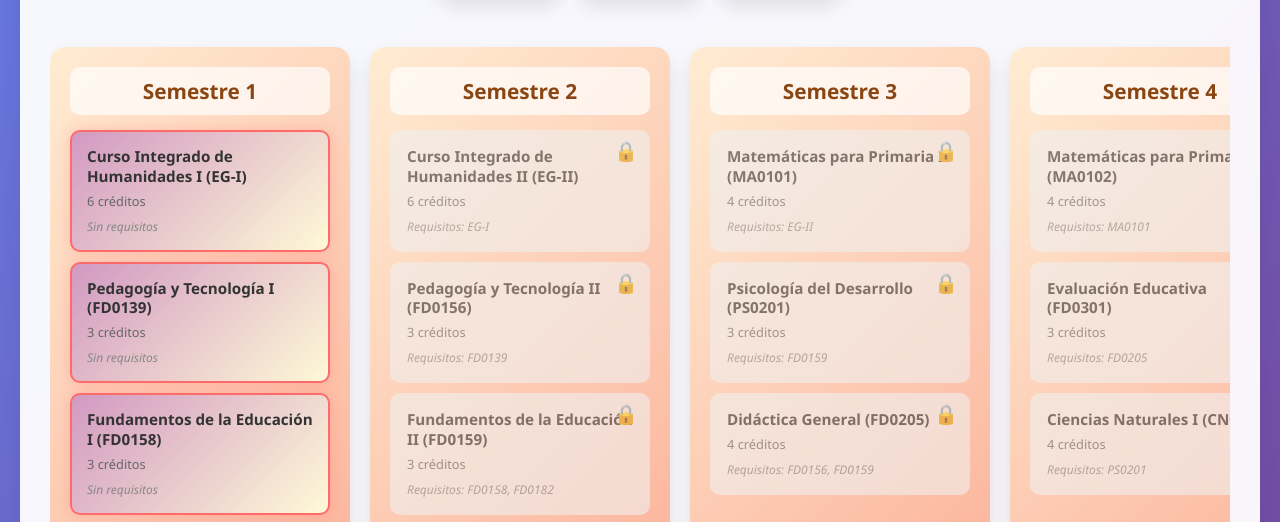
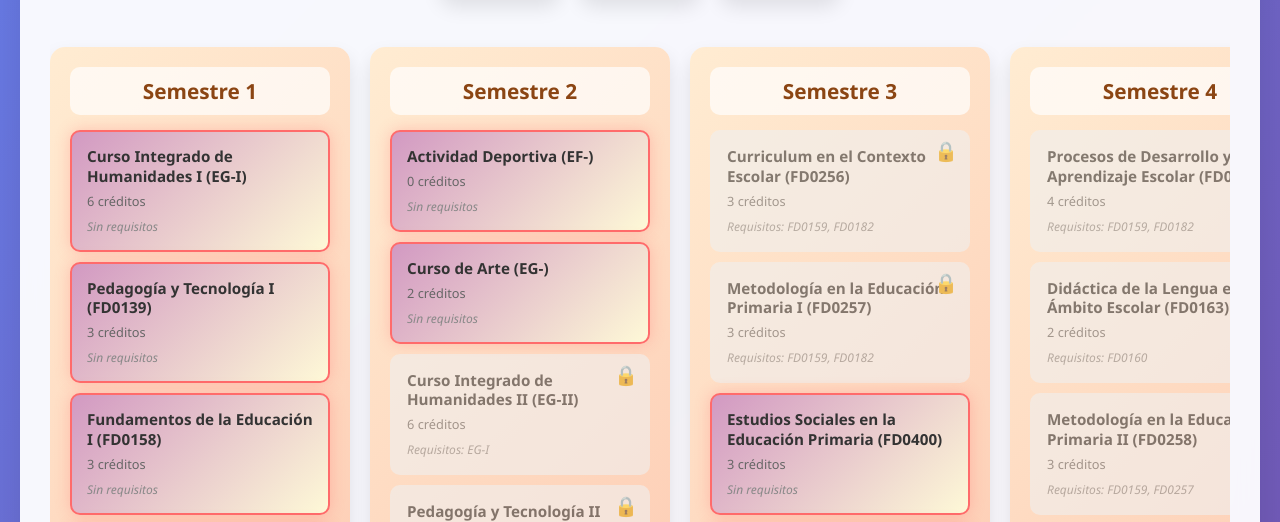
Before and after one commit to Abraham2106/Malla-Interactiva, a plain HTML site: page index.html in a window 1280 px wide. Shown: the part 285-807 px from the top of the page. Drawn offline with Linux system fonts and the light colour scheme.

Commit message:
Update index.html

```diff
--- a/index.html
+++ b/index.html
@@ -273,22 +273,91 @@
     "1": [
       ["Curso Integrado de Humanidades I (EG-I)", 6, []],
       ["Pedagogía y Tecnología I (FD0139)", 3, []],
-                    ["Fundamentos de la Educación I (FD0158)", 3, []]
+      ["Fundamentos de la Educación I (FD0158)", 3, []],
+      ["Introducción a la Educación Primaria (FD0182)", 2, []],
+      ["Habilidades Comunicativas para el Profesor (FD0254)", 4, []]
     ],
     "2": [
+      ["Actividad Deportiva (EF-)", 0, []],
+      ["Curso de Arte (EG-)", 2, []],
       ["Curso Integrado de Humanidades II (EG-II)", 6, ["EG-I"]],
       ["Pedagogía y Tecnología II (FD0156)", 3, ["FD0139"]],
-                    ["Fundamentos de la Educación II (FD0159)", 3, ["FD0158", "FD0182"]]
+      ["Fundamentos de la Educación II (FD0159)", 3, ["FD0158", "FD0182"]],
+      ["Artes del Lenguaje en la Educación Primaria (FD0160)", 3, []]
     ],
     "3": [
-                    ["Matemáticas para Primaria I (MA0101)", 4, ["EG-II"]],
-                    ["Psicología del Desarrollo (PS0201)", 3, ["FD0159"]],
-                    ["Didáctica General (FD0205)", 4, ["FD0156", "FD0159"]]
+      ["Curriculum en el Contexto Escolar (FD0256)", 3, ["FD0159", "FD0182"]],
+      ["Metodología en la Educación Primaria I (FD0257)", 3, ["FD0159", "FD0182"]],
+      ["Estudios Sociales en la Educación Primaria (FD0400)", 3, []],
+      ["Matemática en la Educación Primaria I (FD0401)", 3, []],
+      ["Ciencias en la Educación Primaria I (FD0402)", 3, []],
+      ["Optativos de Bachillerato (OPT1164)", 3, []]
     ],
     "4": [
-                    ["Matemáticas para Primaria II (MA0102)", 4, ["MA0101"]],
-                    ["Evaluación Educativa (FD0301)", 3, ["FD0205"]],
-                    ["Ciencias Naturales I (CN0101)", 4, ["PS0201"]]
+      ["Procesos de Desarrollo y Aprendizaje Escolar (FD0138)", 4, ["FD0159", "FD0182"]],
+      ["Didáctica de la Lengua en el Ámbito Escolar (FD0163)", 2, ["FD0160"]],
+      ["Metodología en la Educación Primaria II (FD0258)", 3, ["FD0159", "FD0257"]],
+      ["Estudios Sociales en la Educación Primaria II (FD0514)", 3, ["FD0400"]],
+      ["Matemática en la Educación Primaria II (FD0515)", 3, ["FD0401"]],
+      ["Ciencias en la Educación Primaria II (FD0516)", 3, ["FD0402"]]
+    ],
+    "5": [
+      ["Artes Aplicadas a la Educación (FD0123)", 3, []],
+      ["Didáctica de la Lengua en el Ámbito Escolar II (FD0169)", 3, ["FD0163"]],
+      ["Literatura Infantil en la Escuela Primaria (FD1026)", 3, []],
+      ["Atención a la Diversidad I (OE0209)", 2, ["OE0369"]],
+      ["Atención a la Diversidad II (OE0369)", 2, ["OE0209"]],
+      ["Bloque Optativo de Idioma Intensivo I (OPT)", 4, []],
+      ["Seminario de Realidad Nacional I (SR-I)", 2, ["EG-II"]]
+    ],
+    "6": [
+      ["Didáctica de la Lengua III (FD0181)", 3, ["FD0169"]],
+      ["Investigación Educativa I (FD0188)", 3, ["FD0258", "FD0514", "FD0516"]],
+      ["Matemática en la Educación Primaria III (FD0259)", 3, ["FD0401", "FD0515"]],
+      ["Expresión Creadora (FD0517)", 3, []],
+      ["Evaluación en la Escuela Primaria (OE1029)", 3, []],
+      ["Bloque Optativo de Idioma Intensivo II (OPT)", 4, []]
+    ],
+    "7": [
+      ["Tendencias Actuales en la Enseñanza de lo Social (FD0127)", 3, ["FD0514"]],
+      ["Investigación Educativa II (FD0189)", 4, ["FD0188"]],
+      ["Seminario de Investigación en Didáctica de la Matemática (FD0264)", 2, ["FD0259", "FD0401", "FD0515"]],
+      ["Ciencias en la Educación Primaria III (FD1054)", 3, ["FD0516"]],
+      ["Repertorio I (RP-1)", 3, []],
+      ["Seminario de Realidad Nacional II (SR-II)", 2, ["SR-I"]]
+    ],
+    "8": [
+      ["Principios de la Gestión Educativa (EA0464)", 3, []],
+      ["Ética Profesional Docente (F5131)", 3, []],
+      ["Educación Rural y Escuela Unidocente (FD0157)", 3, ["FD0258"]],
+      ["Seminario Práctica Docente (FD0255)", 2, ["FD1046"]],
+      ["Práctica Profesional Docente en Educación (FD1046)", 6, ["FD0156", "FD0189", "FD0258", "FD0517", "OE0209", "OE1029"]]
+    ],
+    "9": [
+      ["Sociología Educativa (EA0371)", 3, []],
+      ["Taller de Investigación I (FD0178)", 3, []],
+      ["Seminario Realidad Educativa (FD0186)", 3, []],
+      ["Seminario de Investigación en Teorías del Aprendizaje (FD0187)", 3, []],
+      ["Educación Intercultural (FD0260)", 3, []],
+      ["Optativos de la Licenciatura (OPT1113)", 3, []]
+    ],
+    "10": [
+      ["Introducción a la Mediación Docente (EA0208)", 3, []],
+      ["Taller de Investigación II (FD0179)", 6, ["FD0178"]],
+      ["Enseñanza de la Comprensión Internacional (FD5045)", 3, []],
+      ["Orientación para el Desarrollo Personal (OE0361)", 3, []],
+      ["Optativos de la Licenciatura (OPT1113)", 3, []]
+    ],
+    "11": [
+      ["Investigación Dirigida I (FD9500)", 0, []],
+      ["Investigación Dirigida II (FD9501)", 0, []],
+      ["Investigación Dirigida III (FD9502)", 0, []],
+      ["Seminario de Graduación I (FD9600)", 0, []],
+      ["Seminario de Graduación II (FD9601)", 0, []],
+      ["Seminario de Graduación III (FD9602)", 0, []],
+      ["Práctica Dirigida I (FD9700)", 0, []],
+      ["Práctica Dirigida II (FD9701)", 0, []],
+      ["Práctica Dirigida III (FD9702)", 0, []]
     ]
   }
 };
```
Lines whose indentation alone changed are shown as unchanged.
